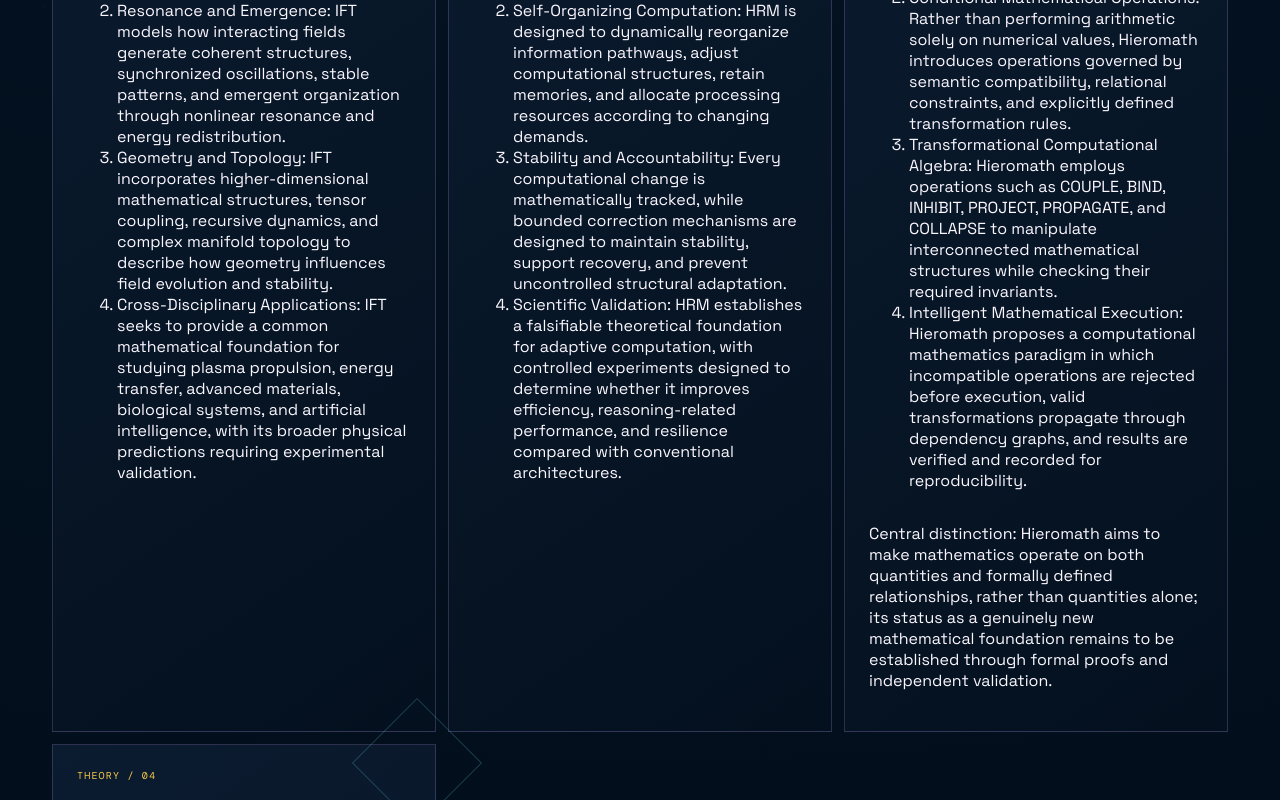
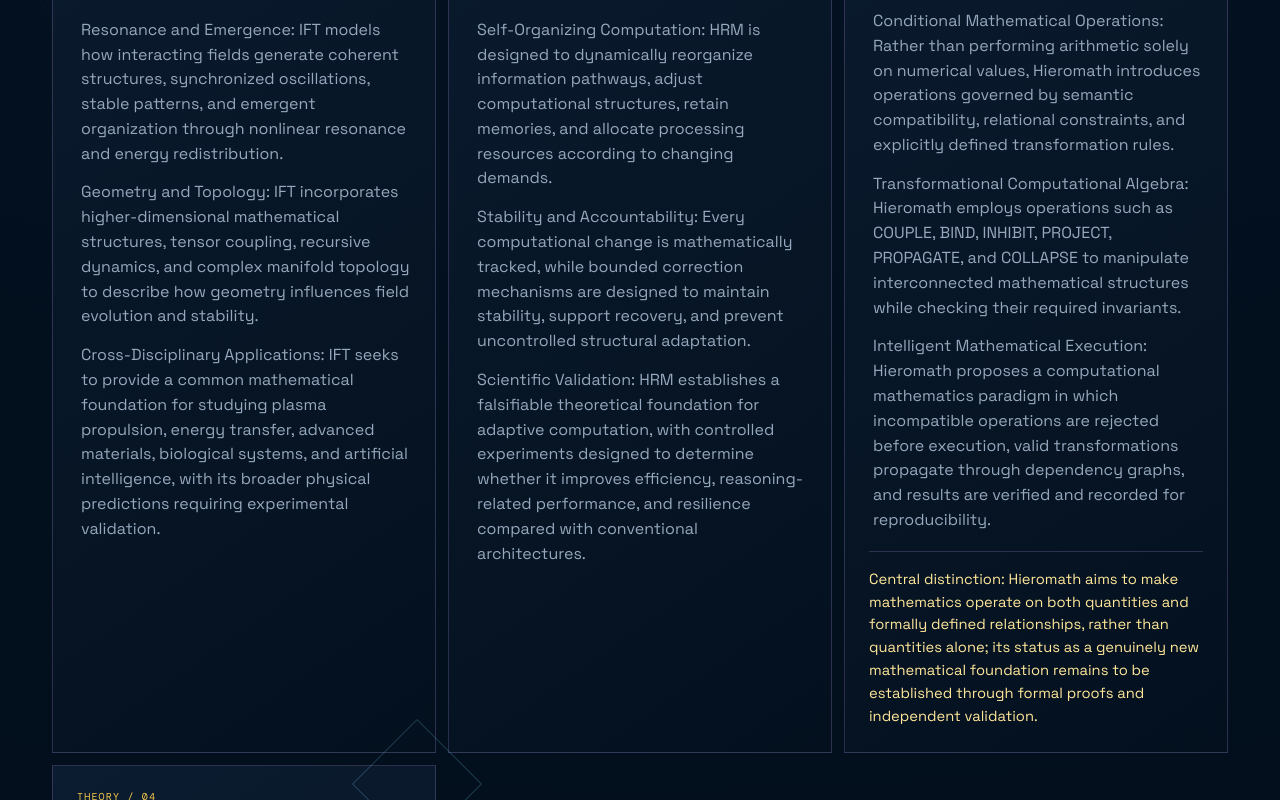
Before and after one commit to anthonyrenecastro-create/az-emergent-nexus-website, a Next.js app: page / in a window 1280 px wide. Shown: the part 4220-5020 px from the top of the page. Built offline with nearby package versions, Linux system fonts and the light colour scheme.

Commit message:
Seer Console: four theoretical frameworks

```diff
--- a/app/globals.css
+++ b/app/globals.css
@@ -209,6 +209,9 @@ h1 { font-family: 'Syne', sans-serif; font-size: clamp(2.9rem, 4.3vw, 4.6rem); l
 .paper-author-image img { object-fit: cover; object-position: center 28%; }
 .paper-authors { color: var(--cyan); font-family: 'DM Mono', monospace; font-size: 10px; letter-spacing: .1em; margin: 0; text-transform: uppercase; }
 .paper-description { color: var(--muted); line-height: 1.5; margin: 18px 0 0; }
+.theory-points { color: var(--muted); display: flex; flex-direction: column; gap: 14px; line-height: 1.55; list-style: none; margin: 18px 0 0; padding: 0; }
+.theory-points li { padding-left: 4px; }
+.theory-note { border-top: 1px solid var(--line); color: var(--gold-bright); font-size: .92rem; line-height: 1.55; margin: 18px 0 0; padding-top: 16px; }
 .paper-links { display: flex; flex-wrap: wrap; gap: 8px; margin-top: auto; padding-top: 28px; }
 .paper-links a { align-items: center; border: 1px solid var(--line); color: var(--gold-bright); display: inline-flex; font-family: 'DM Mono', monospace; font-size: 10px; gap: 8px; letter-spacing: .08em; padding: 9px 10px; text-decoration: none; text-transform: uppercase; transition: border-color .2s ease, color .2s ease; }
 .paper-links a:hover { border-color: var(--gold); color: #fff; }
```
